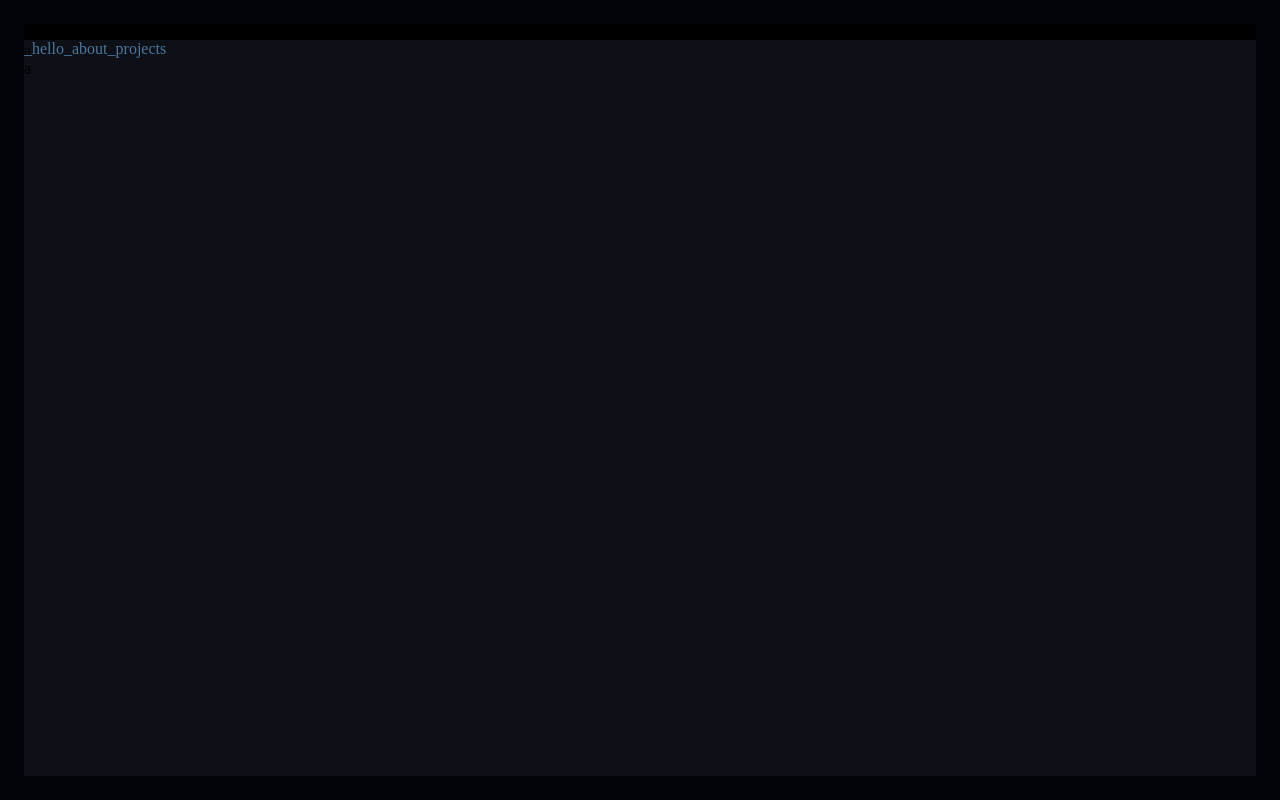
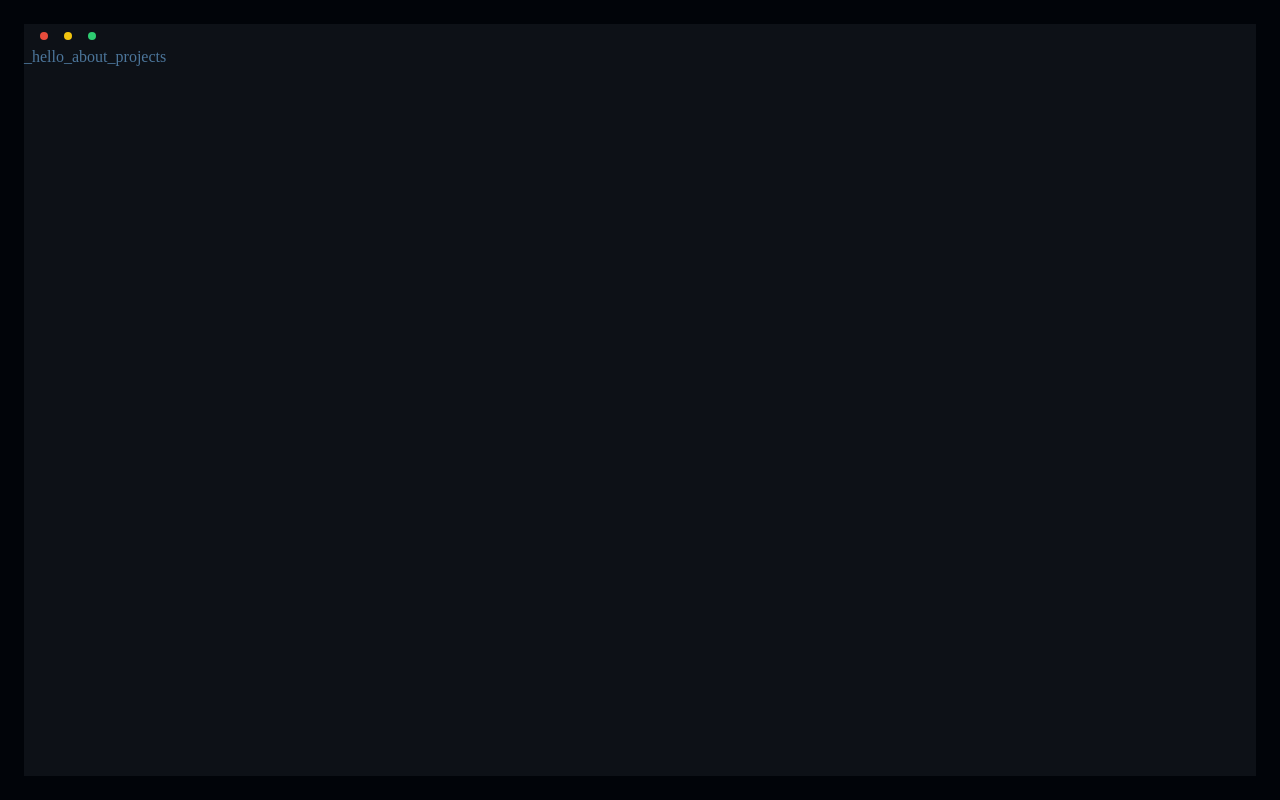
Before and after one commit to ripterdust/Portfolio2022, a React (Create React App) app: page / in a window 1280 px wide. Built offline with nearby package versions, Linux system fonts and the light colour scheme.

Commit message:
Added the vars and the colors to the buttons

```diff
--- a/src/components/Buttons.js
+++ b/src/components/Buttons.js
@@ -1,7 +1,7 @@
 export const Buttons = () => {
     return <div className="buttons">
-        <div className="red">a</div>
-        <div className="yellow">a</div>
-        <div className="green">a</div>
+        <div className="button red"></div>
+        <div className="button yellow"></div>
+        <div className="button green"></div>
     </div>
 }
--- a/src/styles/_buttons.scss
+++ b/src/styles/_buttons.scss
@@ -1,5 +1,24 @@
 .buttons{
     width: 100%;
-    height: 1em;
-    background: black;
+    height: 1.5em;
+    display: flex;
+    align-items: center;
+    justify-content: left;
+    .button{
+        height: .5em;
+        width: .5em;
+        border-radius: 50%;
+        margin-left: 1em;
+        cursor: pointer;
+
+    }
+    .green {
+        background: $green;
+    }
+    .yellow{
+        background: $yellow;
+    }
+    .red{
+        background: $red;
+    }
 }
--- a/src/styles/_vars.scss
+++ b/src/styles/_vars.scss
@@ -2,3 +2,6 @@ $base-color : #010409;
 $base-terminal: #0d1117;
 $text-ligth: #4c769b;
 $terminal-yellow: #4c769b;
+$green: #2ecc71;
+$red: #e74c3c;
+$yellow: #f1c40f;
```
